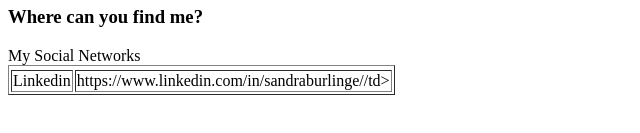
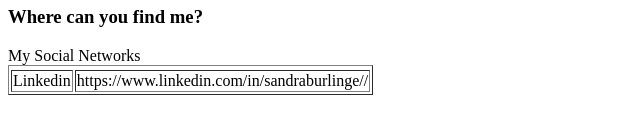
Before and after one commit to SandraBurlinge/sandraburlinge.github.io, a plain HTML site: page index.html in a window 1280 px wide. Shown: the part 445-578 px from the top of the page, 0-640 px from the left. Drawn offline with Linux system fonts and the light colour scheme.

Commit message:
Add files via upload

```diff
--- a/index.html
+++ b/index.html
@@ -27,7 +27,7 @@
         <tr>My Social Networks</tr>
       </thead>
       <tbody>
-        <tr><td>Linkedin</td><td>https://www.linkedin.com/in/sandraburlinge//td></tr>
+        <tr><td>Linkedin</td><td>https://www.linkedin.com/in/sandraburlinge//</td></tr>
 
       </tbody>
       <tfoot>
```
